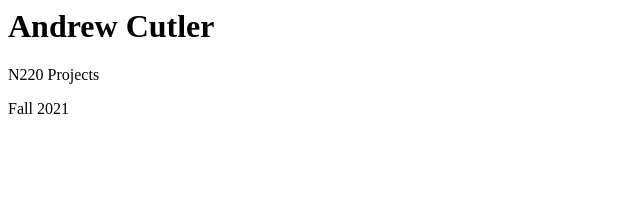
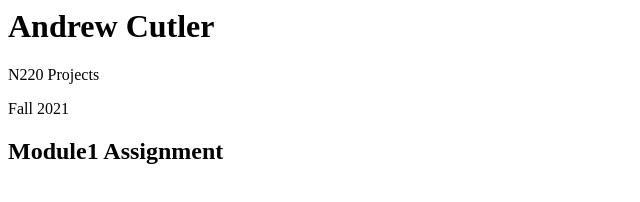
Before and after one commit to ACutler-S/N220fall2021, a plain HTML site: page index.html in a window 1280 px wide. Shown: the whole page, without its empty margins (0-640 px from the left). Drawn offline with Linux system fonts and the light colour scheme.

Commit message:
Added Module 1

```diff
--- a/index.html
+++ b/index.html
@@ -5,5 +5,7 @@
         <p>N220 Projects</p>
         <p>Fall 2021</p>
 
+        <h2>Module1 Assignment</h2>
+
     </body>
 </html>
```
